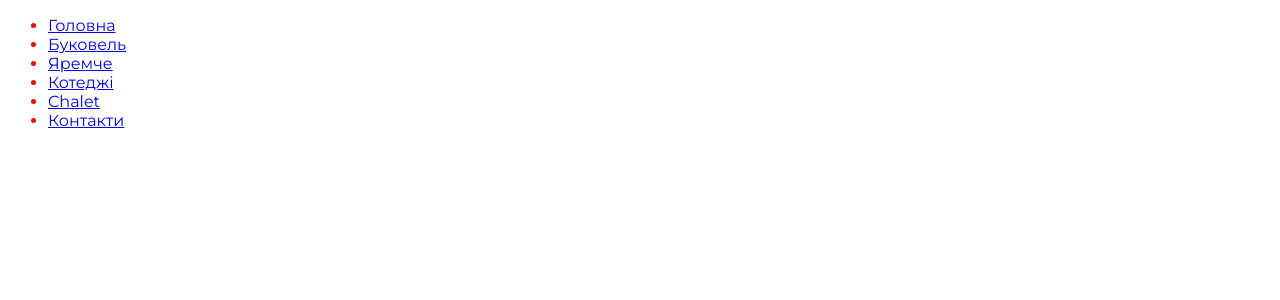
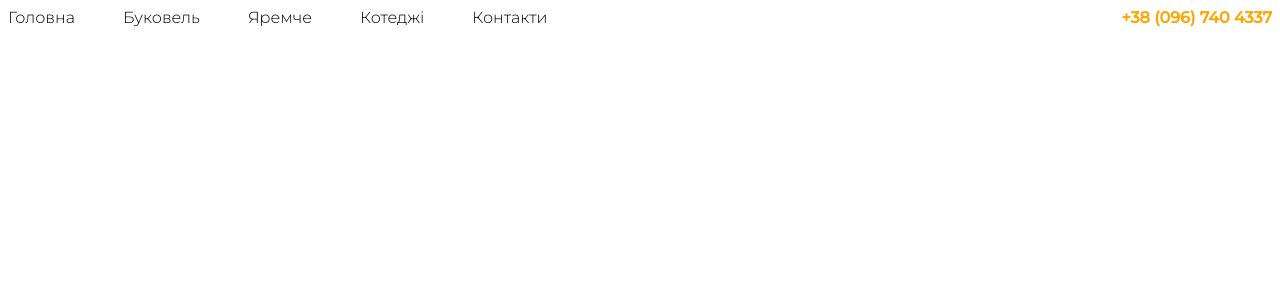
Before and after one commit to DocQuanty/ursa_major, a React (Create React App) app: page / in a window 1280 px wide. Shown: the top 300 px of the page. Built offline with nearby package versions, Linux system fonts and the light colour scheme.

Commit message:
[header] create component

```diff
--- a/src/Components/header/header.js
+++ b/src/Components/header/header.js
@@ -1,28 +1,32 @@
 import s from "../header/header.module.scss";
+import { Route } from "react-router-dom";
 
 export const Header = (props) => {
   return (
     <div className={s.header}>
+      {/* ======== */}
+      <div className={s.nav}>
         <ul>
           <li>
-          <a href="#">Головна</a>
+            <a href="/mainPage">Головна</a>
           </li>
           <li>
-          <a href="#">Буковель </a>
+            <a href="/bukovelPage">Буковель </a>
           </li>
           <li>
-          <a href="#">Яремче</a>
+            <a href="/yaremche">Яремче</a>
           </li>
           <li>
-          <a href="#">Котеджі</a>
+            <a href="/Cottages">Котеджі</a>
           </li>
           <li>
-          <a href="#">Chalet</a>
-        </li>
-        <li>
-          <a href="#">Контакти</a>
+            <a href="/contact-us">Контакти</a>
           </li>
         </ul>
       </div>
+      <div className={s.tel_number}>
+        <p>+38 (096) 740 4337</p>
+      </div>
+    </div>
   );
 };
--- a/src/Components/header/header.module.scss
+++ b/src/Components/header/header.module.scss
@@ -1,4 +1,36 @@
 .header {
   color: red;
   font-family: "Montserrat";
+  display: flex;
+  justify-content: space-between;
+  font-weight: 300;
+  vertical-align: middle;
+
+  .nav {
+    font-size: 16px;
+    line-height: 20px;
+    a {
+      //   color: #ffffff;
+      color: #000;
+      text-decoration: none;
+    }
+  }
+  .tel_number {
+    color: orange;
+    font-weight: 600;
+    white-space: nowrap;
+    p {
+      margin: 0;
+    }
+  }
+  ul {
+    padding: 0;
+    margin: 0;
+    display: flex;
+    justify-content: center;
+  }
+  li {
+    margin: 0px 48px 0px 0px;
+    list-style-type: none;
+  }
 }
```
Lines whose indentation alone changed are shown as unchanged.
